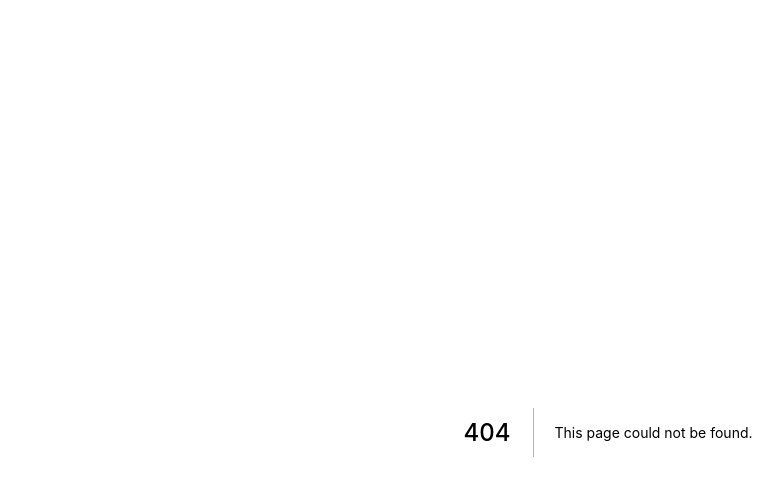
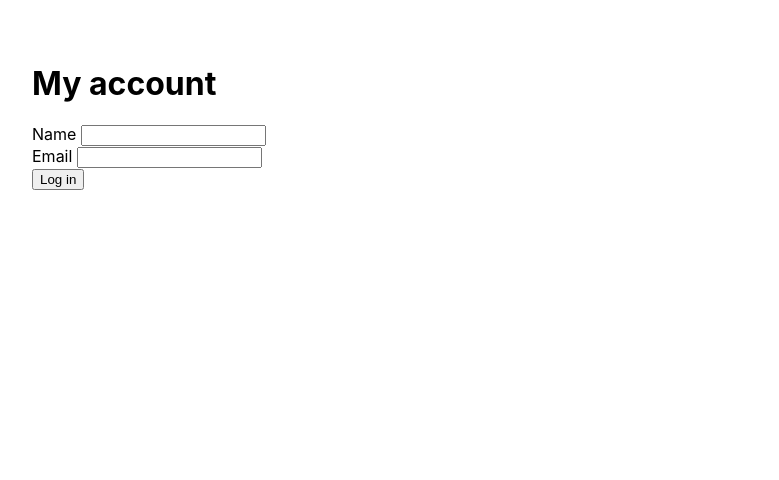
Before and after one commit to petedavisdev/next-devjam, a Next.js app: page /account in a window 1280 px wide. Before the commit this address had no page. Shown: the top 480 px of the page, without its empty margins (32-811 px from the left). Built offline with nearby package versions, Linux system fonts and the light colour scheme.

Commit message:
Try react-hook-form on account page

```diff
--- a/package.json
+++ b/package.json
@@ -11,7 +11,8 @@
   "dependencies": {
     "next": "12.0.1",
     "react": "17.0.2",
-    "react-dom": "17.0.2"
+    "react-dom": "17.0.2",
+    "react-hook-form": "^7.21.0"
   },
   "devDependencies": {
     "@types/react": "^17.0.37",
--- /dev/null
+++ b/pages/account.tsx
@@ -0,0 +1,43 @@
+import { useForm } from "react-hook-form";
+
+type AccountFormValues = {
+	name: string;
+	email: string;
+};
+
+export default function Account() {
+	const { register, handleSubmit } = useForm<AccountFormValues>();
+
+	function handleAccountSubmit(data: AccountFormValues) {
+		console.log(data);
+	}
+
+	return (
+		<>
+			<h1>My account</h1>
+			<form onSubmit={handleSubmit((data) => handleAccountSubmit(data))}>
+				<section>
+					<label>
+						Name{" "}
+						<input
+							type="text"
+							{...(register("name"), { required: true })}
+						/>
+					</label>
+				</section>
+
+				<section>
+					<label>
+						Email{" "}
+						<input
+							type="email"
+							{...(register("email"), { required: true })}
+						/>
+					</label>
+				</section>
+
+				<button>Log in</button>
+			</form>
+		</>
+	);
+}
--- a/pages/chocolate/results.tsx
+++ b/pages/chocolate/results.tsx
@@ -1,10 +1,10 @@
 export default function ChocolateResults() {
 	return (
-		<main>
+		<>
 			<h1>My results</h1>
 			<ol>
 				<li>item 1</li>
 			</ol>
-		</main>
+		</>
 	);
 }
```
Also changed, not shown: components/InputChoice.tsx (+7 -6 lines), pages/new.tsx (added, +19 -0 lines), 1 other file (tests, documents, lock files or other folders).
